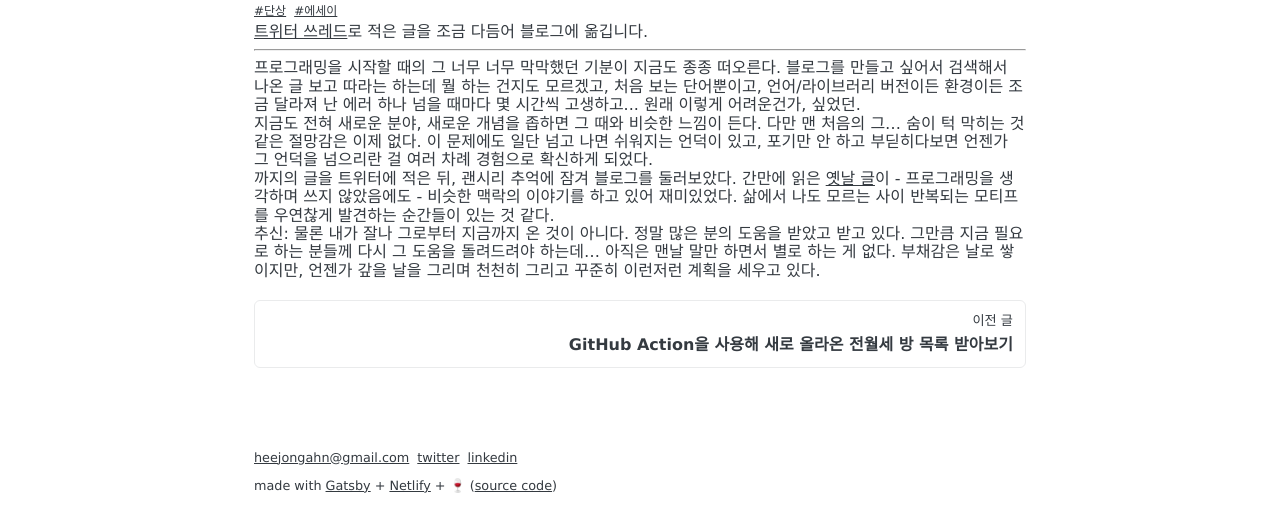
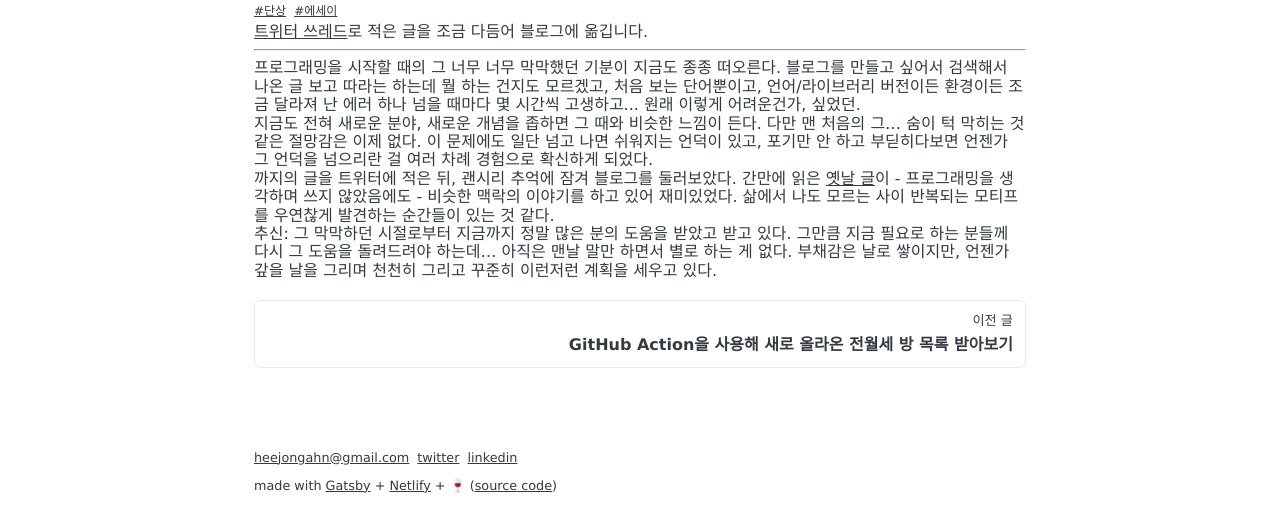
Before and after one commit to heejongahn/blog, a Gatsby site: page /articles/reminiscing-the-beginning in a window 1280 px wide. Shown: the part 178-710 px from the top of the page. Built offline with nearby package versions, Linux system fonts and the light colour scheme; Gatsby itself is replaced by a stand-in of ours; some packages are replaced by stand-ins of ours.

Commit message:
Update Article “reminiscing-the-beginning”

```diff
--- a/src/pages/articles/reminiscing-the-beginning.md
+++ b/src/pages/articles/reminiscing-the-beginning.md
@@ -17,4 +17,4 @@ tags:
 
 까지의 글을 트위터에 적은 뒤, 괜시리 추억에 잠겨 블로그를 둘러보았다. 간만에 읽은 [옛날 글](https://ahnheejong.name/articles/on-climbing-sandhill/)이 - 프로그래밍을 생각하며 쓰지 않았음에도 - 비슷한 맥락의 이야기를 하고 있어 재미있었다. 삶에서 나도 모르는 사이 반복되는 모티프를 우연찮게 발견하는 순간들이 있는 것 같다.
 
-추신: 물론 내가 잘나 그로부터 지금까지 온 것이 아니다. 정말 많은 분의 도움을 받았고 받고 있다. 그만큼 지금 필요로 하는 분들께 다시 그 도움을 돌려드려야 하는데… 아직은 맨날 말만 하면서 별로 하는 게 없다. 부채감은 날로 쌓이지만, 언젠가 갚을 날을 그리며 천천히 그리고 꾸준히 이런저런 계획을 세우고 있다.
+추신: 그 막막하던 시절로부터 지금까지 정말 많은 분의 도움을 받았고 받고 있다. 그만큼 지금 필요로 하는 분들께 다시 그 도움을 돌려드려야 하는데… 아직은 맨날 말만 하면서 별로 하는 게 없다. 부채감은 날로 쌓이지만, 언젠가 갚을 날을 그리며 천천히 그리고 꾸준히 이런저런 계획을 세우고 있다.
```
